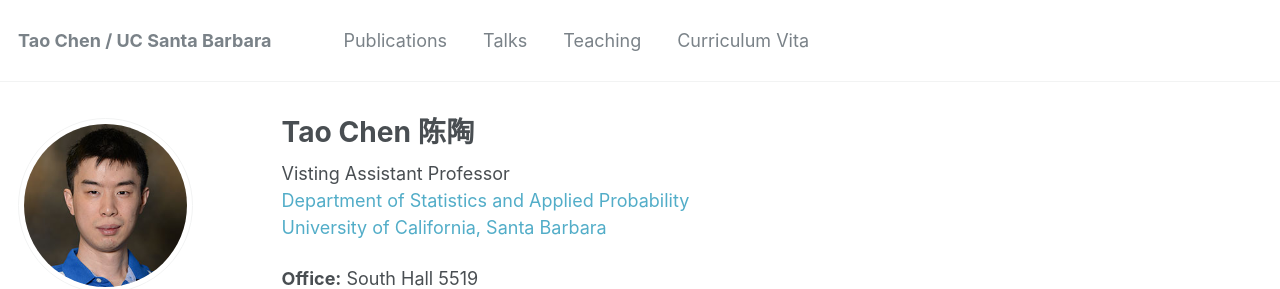
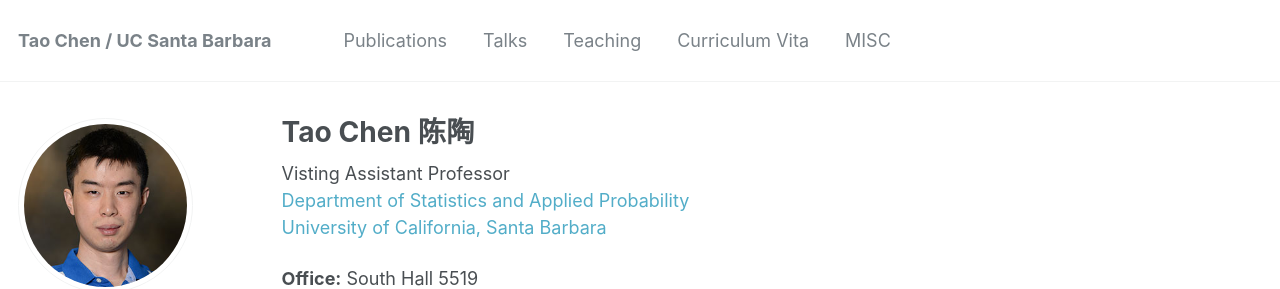
Before and after one commit to cherntodd/cherntodd.github.io, a Jekyll site: the page built from _pages/about.md, in a window 1280 px wide. Shown: the top 289 px of the page. Built offline with Jekyll 4.4.1, drawn with Linux system fonts in a browser that asks for light colours; some web fonts are replaced.

Commit message:
no message

```diff
--- a/_data/navigation.yml
+++ b/_data/navigation.yml
@@ -11,3 +11,6 @@ main:
 
   - title: "Curriculum Vita"
     url: /cv/
+
+  - title: "MISC"
+    url: /misc/
```
